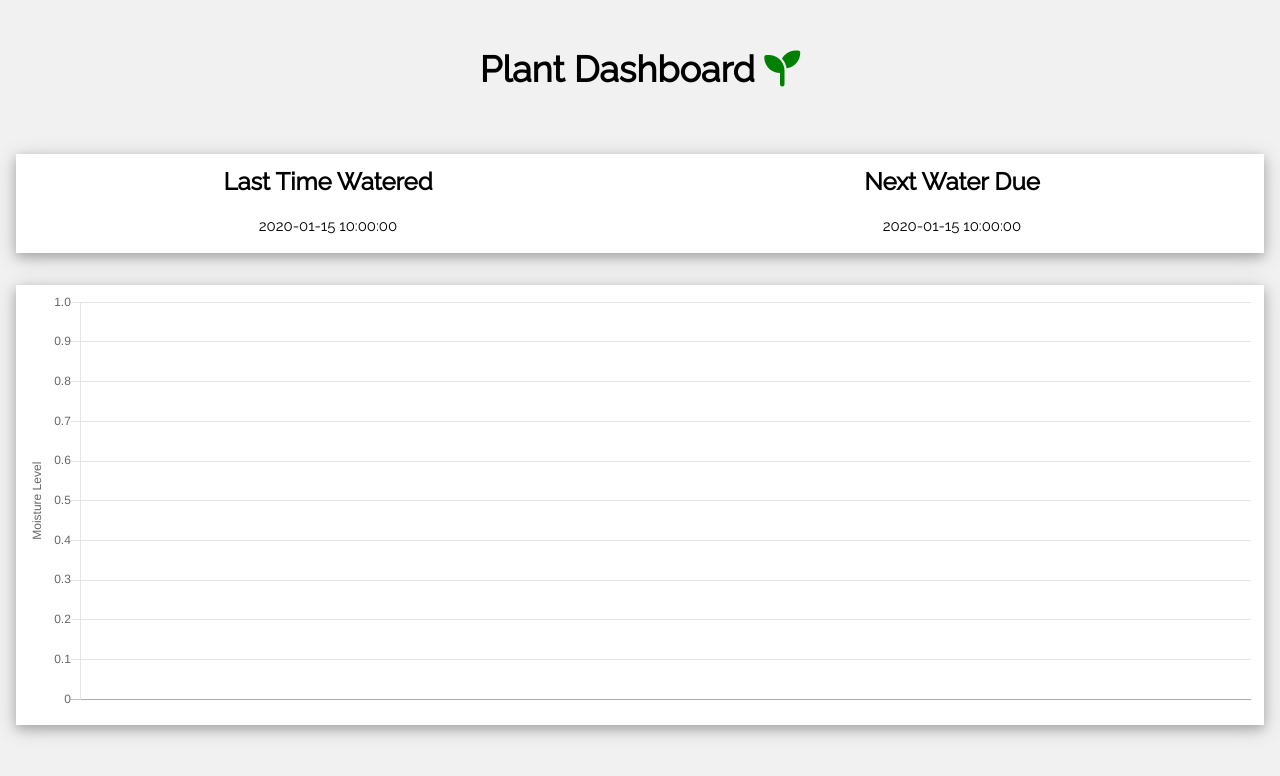
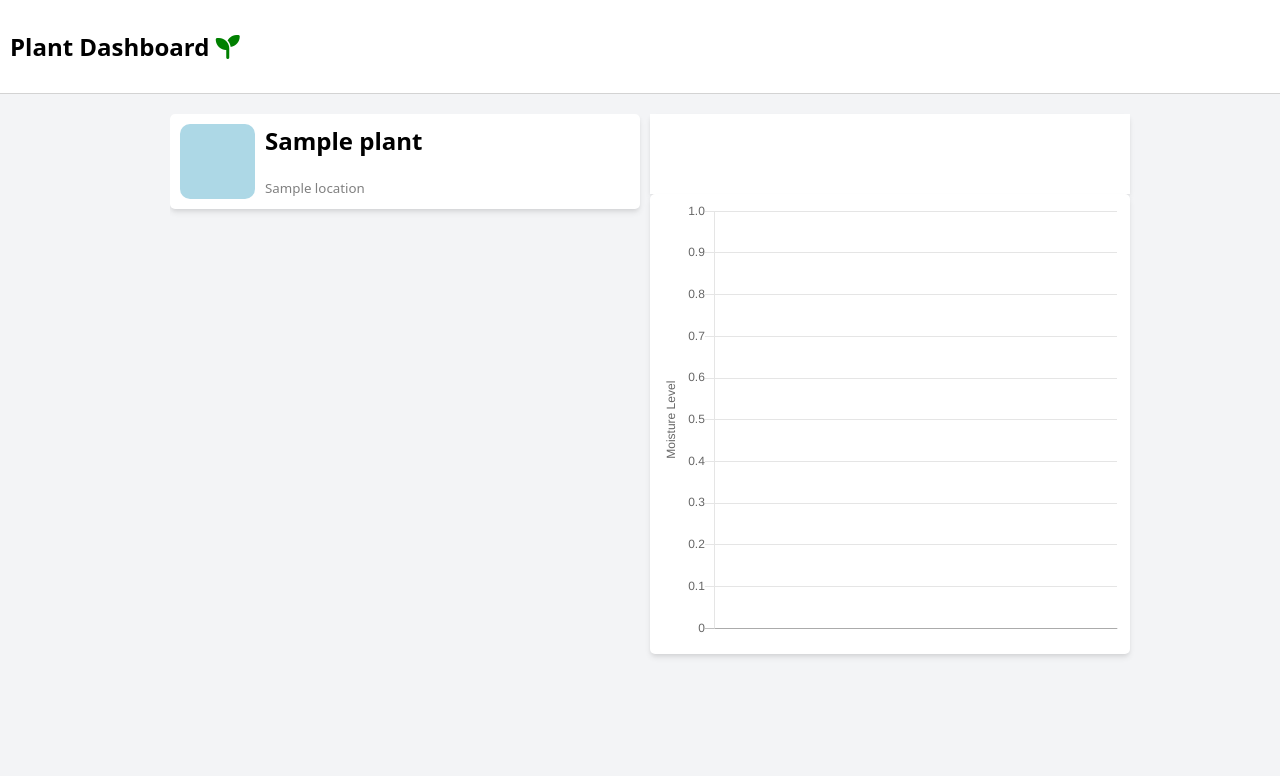
Before and after one commit to Harry-Lees/plant_water_dashboard, a Flask app: template app/core/templates/index.html in a window 1280 px wide. Shown: the top 776 px of the page. Run offline with Flask 2, Linux system fonts and the light colour scheme; the template is opened without the code that fills it: most values are stand-ins (such as "Sample title", 1, 10 or a date in 2020); some libraries are stand-ins or nearby versions.

Commit message:
added basic visual updates

```diff
--- a/app/core/templates/index.html
+++ b/app/core/templates/index.html
@@ -5,45 +5,72 @@
 
     <meta charset='UTF-8'>
     <meta name='viewport' content='width=device-width, initial-scale=1'>
-    <link rel='stylesheet' href='https://www.w3schools.com/w3css/4/w3.css'>
     <link rel='stylesheet' href = 'https://fonts.googleapis.com/css?family=Raleway'>
     <link rel = 'stylesheet' href = "{{ url_for('static', filename = 'css/formatting.css') }}">
     <script src = "https://kit.fontawesome.com/e9818d9c7f.js" crossorigin = "anonymous"></script>
 	<script src = 'https://cdn.jsdelivr.net/npm/chart.js@2.8.0/dist/Chart.min.js'></script>
 
-    <body class='w3-light-grey'>
+    <body class='bg-grey-100' style='padding: 0; margin: 0; overflow-x: hidden;'>
+        <!-- Header -->
+        <nav style='background-color: white; border-bottom: 1px solid lightgrey; padding: 10px;'>
+            <h1><b>Plant Dashboard <i class="fas fa-seedling" style = 'color: green'></i></b></h1>
+        </nav>
 
-            <!-- Header -->
-            <header class='w3-container w3-center w3-padding-32'>
-                <h1><b>Plant Dashboard <i class="fas fa-seedling" style = 'color: green'></i></b></h1>
-            </header>
+        <main style='padding: 10px; width: 100vw; display: flex; justify-content: center;'>
+            <div style='height: 75vh; padding: 10px; display: flex; width: 75vw;'>
+                <div style='display: flex; flex-direction: column; width: 100%; overflow-y: auto;'>
+                    {% for plant in plants %}
+                        <div class='shadow-md' style='background-color: white; border-radius: 5px; padding-top: 10px; padding-bottom: 10px; padding-left: 10px; margin-bottom: 10px; margin-right: 10px; display: flex;'>
+                            <div style='background-color: lightblue; width: 75px; height: 75px; margin-right: 10px; border-radius: 10px;'></div>
+                            <div style='display: flex; flex-direction: column;'>
+                                <span style='font-size: 24px; font-weight: 900;'>{{ plant.title }}</span><br>
+                                <small style='color: grey'>{{ plant.location }}</small>
+                            </div>
+                        </div>
+                    {% endfor %}
+                </div>
 
-            <div class = 'w3-content' style = 'max-width: 1500px'>
+                <div style='width: 100%'>
+                    <div class='display: flex; padding-bottom: 10px;'>
+                        <div class='shadow-md' style='background: white; width: 100%; height: 10vh;'>
 
-                <div class="w3-card-4 w3-white w3-margin">
-                    <div class = 'flex_container'>
-                        <div class="w3-container" style = 'text-align: center; width: 25vw;'>
-                            <h3><b>Last Time Watered</b></h3>
-                            <p>{{ last_time_watered }}</p>
                         </div>
 
-                        <div class="w3-container" style = 'text-align: center; width: 25vw;'>
-                            <h3><b>Next Water Due</b></h3>
-                            <p>{{ next_water_due }}</p>
+                        <div class='shadow-md'>
+
                         </div>
                     </div>
 
-                </div>
-
-                <div class='w3-col'>
-                    <div class='w3-card-4 w3-margin w3-white'>
-                        <div class='w3-container' style = 'height: 55vh; padding: 10px'>
-                            <canvas id = 'line-chart'></canvas>
+                    <div class='shadow-md' style='background: white; border-radius: 5px;'>
+                        <div style='height: 55vh; padding: 10px'>
+                            <canvas id='line-chart'></canvas>
                         </div>
                     </div>
                 </div>
+            </div>
 
+            <!-- <div>
+                <div>
+                    <div style = 'text-align: center; width: 25vw;'>
+                        <h3><b>Last Time Watered</b></h3>
+                        <p>{{ last_time_watered }}</p>
+                    </div>
+
+                    <div style = 'text-align: center; width: 25vw;'>
+                        <h3><b>Next Water Due</b></h3>
+                        <p>{{ next_water_due }}</p>
+                    </div>
+                </div>
             </div>
+
+            <div>
+                <div>
+                    <div style='height: 55vh; padding: 10px'>
+                        <canvas id = 'line-chart'></canvas>
+                    </div>
+                </div>
+            </div> -->
+        </main>
     </body>
 
     <script>
--- a/app/static/css/formatting.css
+++ b/app/static/css/formatting.css
@@ -1,4 +1,38 @@
-body,h1,h2,h3,h4,h5 {font-family: 'Raleway', sans-serif}
+:root {
+    --tw-shadow: 0 4px 6px -1px rgba(0, 0, 0, 0.1), 0 2px 4px -1px rgba(0, 0, 0, 0.06);
+}
+
+body,h1,h2,h3,h4,h5 {
+    font-family: ui-sans-serif, system-ui, -apple-system, BlinkMacSystemFont, "Segoe UI", Roboto, "Helvetica Neue", Arial, "Noto Sans", sans-serif, "Apple Color Emoji", "Segoe UI Emoji", "Segoe UI Symbol", "Noto Color Emoji";
+}
+
+.shadow-md {
+    box-shadow: var(--tw-ring-offset-shadow, 0 0 #0000), var(--tw-ring-shadow, 0 0 #0000), var(--tw-shadow);
+}
+
+.p-4 {
+    padding: 10px;
+}
+
+.bg-grey-100 {
+    background-color: #F3F4F6;
+}
+
+.bg-grey-200 {
+    background-color: #E5E7EB;
+}
+
+.bg-grey-300 {
+    background-color: #D1D5DB;
+}
+
+.bg-grey-400 {
+    background-color: #9CA3AF;
+}
+
+.bg-grey-500 {
+    background-color: #6B7280;
+}
 
 .flex_container {
     display: flex;
```
